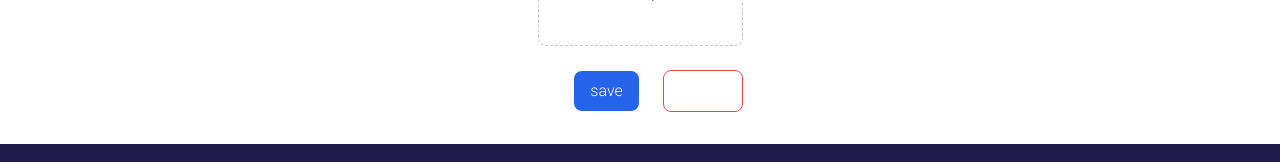
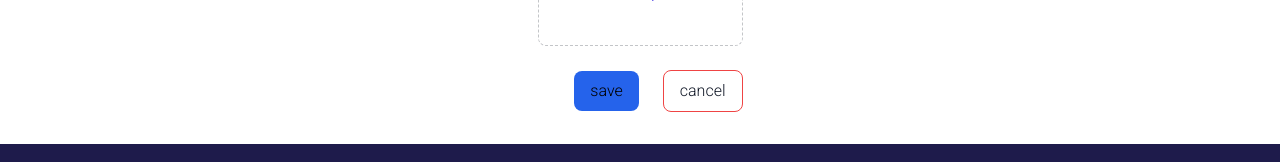
Before and after one commit to nxjuan/imageLiteApi, a Next.js app in the folder View/: page /formulario in a window 1280 px wide. Shown: the part 496-658 px from the top of the page. Built offline with nearby package versions, Linux system fonts and the light colour scheme.

Commit message:
Button text color default removed

```diff
--- a/View/src/components/button/Button.tsx
+++ b/View/src/components/button/Button.tsx
@@ -10,7 +10,7 @@ interface ButtonProps {
 export const Button: React.FC<ButtonProps> = ({onclick, label, style, type} : ButtonProps) => {
     return (
         <>
-            <button className={`${style} text-white px-4 py-2 rounded-lg`} type={type} onClick={onclick}>
+            <button className={`${style} px-4 py-2 rounded-lg`} type={type} onClick={onclick}>
                 { label }
             </button>
         </>
```
